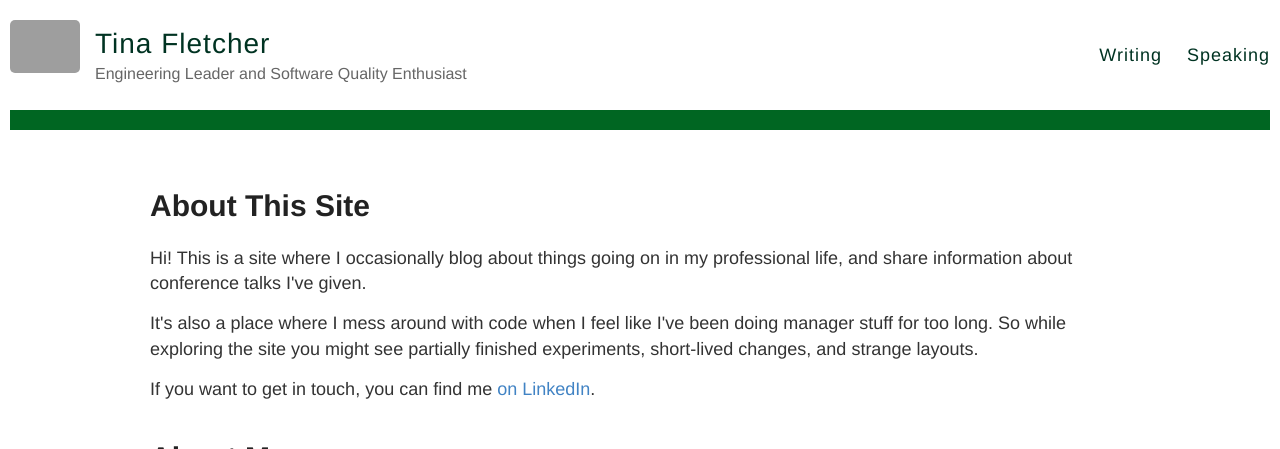
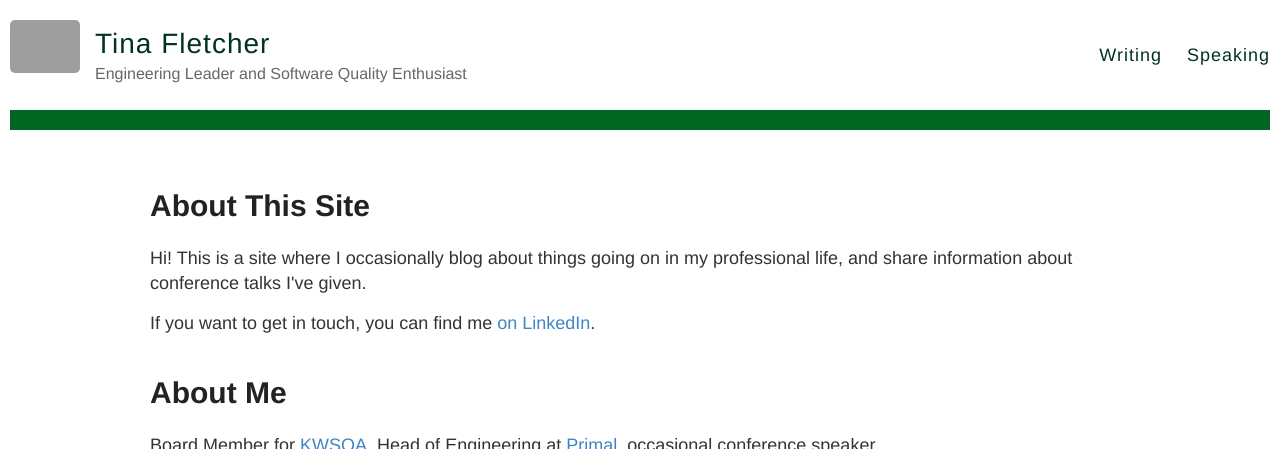
Before and after one commit to tinafletcher/tinafletcher.github.io, a Jekyll site: the page built from index.html, in a window 1280 px wide and 900 px high, cut to the strip 0-449 px from the top of the window. Built offline with Jekyll 4.4.1, drawn with Linux system fonts in a browser that asks for light colours; grey boxes are pictures that could not be loaded.

Commit message:
Update index.html

```diff
--- a/index.html
+++ b/index.html
@@ -5,8 +5,6 @@ layout: default
 <h1>About This Site</h1>
 
 <p>Hi! This is a site where I occasionally blog about things going on in my professional life, and share information about conference talks I've given.</p>
-
-<p>It's also a place where I mess around with code when I feel like I've been doing manager stuff for too long. So while exploring the site you might see partially finished experiments, short-lived changes, and strange layouts.</p>
 
 <p>If you want to get in touch, you can find me <a href="https://www.linkedin.com/in/tina-fletcher-5b99a21/">on LinkedIn</a>.</p>
 
```
